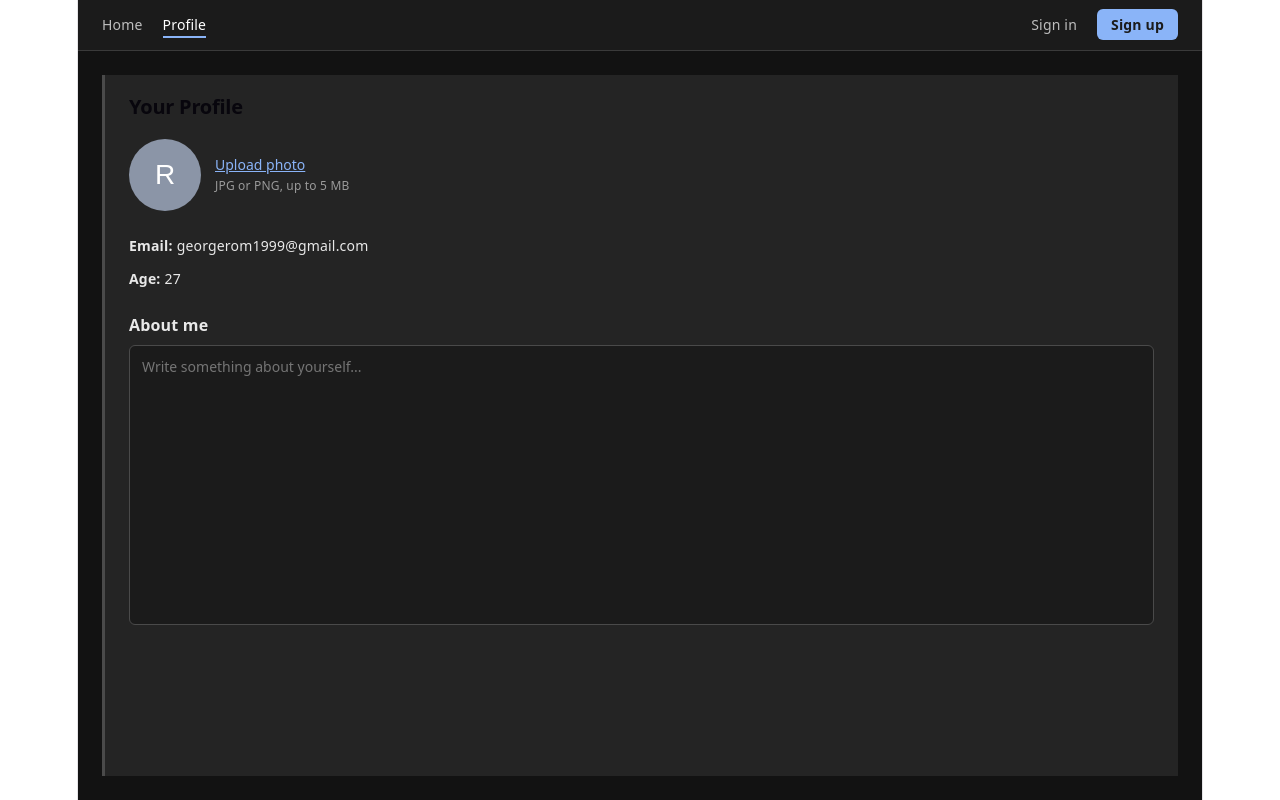
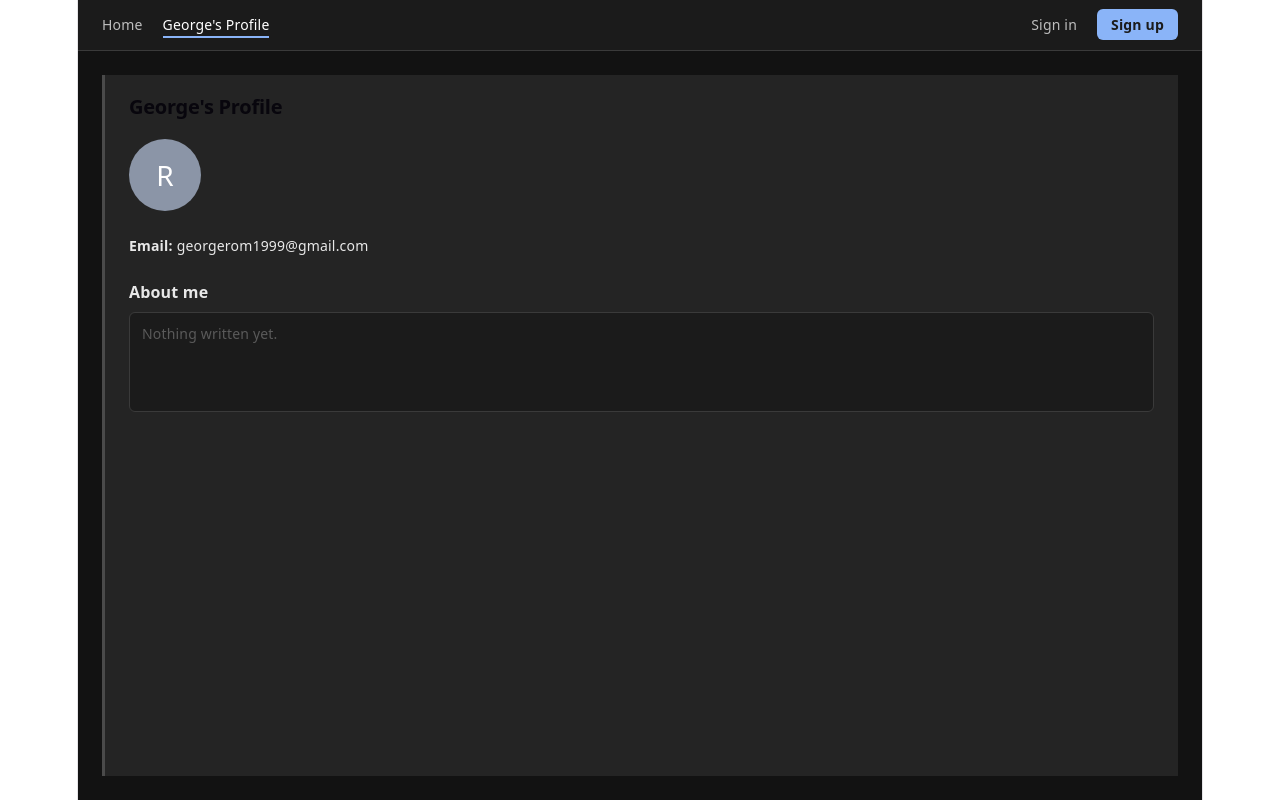
Before and after one commit to romanosg/SKG_2026_MovieBook_GroupB, a React (Vite) app in the folder MovieBook/client/: page /profile in a window 1280 px wide. Built offline with nearby package versions, Linux system fonts and the light colour scheme.

Commit message:
add dynamic navbar logic, login-register , set up george profile

```diff
--- a/MovieBook/client/src/components/NavBar.jsx
+++ b/MovieBook/client/src/components/NavBar.jsx
@@ -1,5 +1,5 @@
-import React from "react";
-import { NavLink } from "react-router-dom";
+import React, { useState, useEffect } from "react";
+import { NavLink, useNavigate } from "react-router-dom";
 
 const styles = {
   bar: {
@@ -30,6 +30,25 @@ const styles = {
     textDecoration: "none",
     fontWeight: 600,
   },
+  logOut: {
+    color: "#e5534b",
+    background: "transparent",
+    border: "1px solid #e5534b",
+    padding: "6px 14px",
+    borderRadius: 6,
+    fontWeight: 600,
+    cursor: "pointer",
+    fontSize: 14,
+    fontFamily: "system-ui, -apple-system, Segoe UI, Roboto, sans-serif",
+  },
+  emailDisplay: {
+    color: "#8ab4f8",
+    fontSize: 13,
+    maxWidth: 200,
+    overflow: "hidden",
+    textOverflow: "ellipsis",
+    whiteSpace: "nowrap",
+  },
 };
 
 // NavLink tells us whether the link matches the current URL
@@ -41,6 +60,39 @@ const linkStyle = ({ isActive }) => ({
 });
 
 export default function NavBar() {
+  const navigate = useNavigate();
+
+  // diabazoume ton xristi apo localStorage
+  const [user, setUser] = useState(() => {
+    try {
+      return JSON.parse(localStorage.getItem("user"));
+    } catch {
+      return null;
+    }
+  });
+
+  // akoume authChange, navbar ananeonete xwris reload
+  useEffect(() => {
+    const handleAuth = () => {
+      try {
+        setUser(JSON.parse(localStorage.getItem("user")));
+      } catch {
+        setUser(null);
+      }
+    };
+    window.addEventListener("authChange", handleAuth);
+    return () => window.removeEventListener("authChange", handleAuth);
+  }, []);
+
+  const handleLogout = () => {
+    // svhnoume token + user
+    localStorage.removeItem("token");
+    localStorage.removeItem("user");
+    // stelnei authChange gia navbar
+    window.dispatchEvent(new Event("authChange"));
+    navigate("/");
+  };
+
   return (
     <nav style={styles.bar} aria-label="Main navigation">
       <ul style={styles.group}>
@@ -51,12 +103,27 @@ export default function NavBar() {
         </li>
         <li>
           <NavLink to="/profile" style={linkStyle}>
-            Profile
+            George's Profile
           </NavLink>
         </li>
       </ul>
 
       <ul style={styles.group}>
+        {user ? (
+          // sindedemenos: email + logout
+          <>
+            <li>
+              <span style={styles.emailDisplay}>{user.email}</span>
+            </li>
+            <li>
+              <button style={styles.logOut} onClick={handleLogout}>
+                Log out
+              </button>
+            </li>
+          </>
+        ) : (
+          // mh sindedemenos: sign in + sign up
+          <>
             <li>
               <NavLink to="/sign-in" style={linkStyle}>
                 Sign in
@@ -67,6 +134,8 @@ export default function NavBar() {
                 Sign up
               </NavLink>
             </li>
+          </>
+        )}
       </ul>
     </nav>
   );
--- a/MovieBook/client/src/components/Profile.jsx
+++ b/MovieBook/client/src/components/Profile.jsx
@@ -41,11 +41,18 @@ const styles = {
     overflow: "hidden",
     flexShrink: 0,
   },
-  avatarImg: {
-    width: "100%",
-    height: "100%",
-    objectFit: "cover",
-    display: "block",
+  avatarStatic: {
+    width: 72,
+    height: 72,
+    borderRadius: "50%",
+    background: "#8b95a7",
+    color: "#fff",
+    display: "flex",
+    alignItems: "center",
+    justifyContent: "center",
+    fontSize: 28,
+    overflow: "hidden",
+    flexShrink: 0,
   },
   linkButton: {
     background: "none",
@@ -75,6 +82,19 @@ const styles = {
     overflow: "hidden",
     tabSize: 4,
   },
+  aboutReadOnly: {
+    display: "block",
+    width: "100%",
+    minHeight: 100,
+    boxSizing: "border-box",
+    background: "#1b1b1b",
+    color: "#9a9a9a",
+    border: "1px solid #3a3a3a",
+    borderRadius: 6,
+    padding: "10px 12px",
+    font: "inherit",
+    lineHeight: 1.5,
+  },
   label: { fontWeight: 700, marginRight: 4 },
 };
 
@@ -83,9 +103,10 @@ const MAX_SIZE_MB = 5;
 export default function Profile({
   name = "Original",
   email = "originalemail@gmail.com",
-  age = 44,
+  age = null,
   avatarUrl = "",
   about: initialAbout = "",
+  canEdit = false,        // neo prop: an false, read-only mode
   onAboutChange, // optional: called with the new About me text
   onPhotoChange, // optional: called with the new photo as a data URL
 }) {
@@ -108,6 +129,7 @@ export default function Profile({
     window.addEventListener("resize", fitAbout);
     return () => window.removeEventListener("resize", fitAbout);
   }, []);
+
   const [error, setError] = useState("");
   const inputRef = useRef(null);
 
@@ -156,9 +178,11 @@ export default function Profile({
 
   return (
     <section style={styles.card}>
-      <h2 style={styles.heading}>Your Profile</h2>
+      <h2 style={styles.heading}>George's Profile</h2>
 
       <div style={styles.photoRow}>
+        {/* canEdit=true: avatar einai koumpi, canEdit=false: aplo div */}
+        {canEdit ? (
           <button
             type="button"
             style={styles.avatar}
@@ -166,12 +190,23 @@ export default function Profile({
             aria-label="Change profile photo"
           >
             {photo ? (
-            <img src={photo} alt={`${name}'s photo`} style={styles.avatarImg} />
+              <img src={photo} alt={`${name}'s photo`} style={{ width: "100%", height: "100%", objectFit: "cover" }} />
             ) : (
               initial
             )}
           </button>
+        ) : (
+          <div style={styles.avatarStatic}>
+            {photo ? (
+              <img src={photo} alt={`${name}'s photo`} style={{ width: "100%", height: "100%", objectFit: "cover" }} />
+            ) : (
+              initial
+            )}
+          </div>
+        )}
 
+        {/* 'Change photo' mono an canEdit=true */}
+        {canEdit && (
           <div>
             <button
               type="button"
@@ -184,6 +219,7 @@ export default function Profile({
               {error ? <span style={{ color: "#ff8a80" }}>{error}</span> : "JPG or PNG, up to 5 MB"}
             </div>
           </div>
+        )}
 
         <input
           ref={inputRef}
@@ -198,12 +234,18 @@ export default function Profile({
         <span style={styles.label}>Email:</span>
         {email}
       </p>
+      {/* ilikia mono an exoume timi */}
+      {age !== null && (
         <p style={styles.row}>
           <span style={styles.label}>Age:</span>
           {age}
         </p>
+      )}
 
       <h3 style={styles.aboutHeading}>About me</h3>
+
+      {/* canEdit=true: textarea, canEdit=false: read-only div */}
+      {canEdit ? (
         <textarea
           ref={aboutRef}
           style={styles.aboutInput}
@@ -213,6 +255,11 @@ export default function Profile({
           onChange={(e) => updateAbout(e.target.value)}
           onKeyDown={handleAboutKeyDown}
         />
+      ) : (
+        <div style={styles.aboutReadOnly}>
+          {about || <span style={{ color: "#5a5a5a" }}>Nothing written yet.</span>}
+        </div>
+      )}
     </section>
   );
 }
--- a/MovieBook/client/src/pages/ProfilePage.jsx
+++ b/MovieBook/client/src/pages/ProfilePage.jsx
@@ -1,11 +1,62 @@
-import React from "react";
+import React, { useState, useEffect } from "react";
 import Profile from "../components/Profile";
 import formStyles from "./formStyles";
 
+// email tou Giorgiou, mono aftos kanei edit
+const GEORGE_EMAIL = "georgerom1999@gmail.com";
+
+// ypologismos ilikias apo dateOfBirth
+function calculateAge(dateOfBirth) {
+  const today = new Date();
+  const birth = new Date(dateOfBirth);
+  let age = today.getFullYear() - birth.getFullYear();
+  const monthDiff = today.getMonth() - birth.getMonth();
+  // an den exei perasei ta genethlia fetos, -1
+  if (monthDiff < 0 || (monthDiff === 0 && today.getDate() < birth.getDate())) {
+    age--;
+  }
+  return age;
+}
+
 export default function ProfilePage() {
+  // diabazoume loggedUser apo localStorage
+  const [loggedUser, setLoggedUser] = useState(() => {
+    try {
+      return JSON.parse(localStorage.getItem("user"));
+    } catch {
+      return null;
+    }
+  });
+
+  // akoume login/logout alages
+  useEffect(() => {
+    const handleAuth = () => {
+      try {
+        setLoggedUser(JSON.parse(localStorage.getItem("user")));
+      } catch {
+        setLoggedUser(null);
+      }
+    };
+    window.addEventListener("authChange", handleAuth);
+    return () => window.removeEventListener("authChange", handleAuth);
+  }, []);
+
+  // mono o Giorgos mporei na kanei edit
+  const isGeorge = loggedUser?.email === GEORGE_EMAIL;
+
+  // an einai o Giorgos, ypologizoume ilikia, alliws null
+  const age = isGeorge && loggedUser?.dateOfBirth
+    ? calculateAge(loggedUser.dateOfBirth)
+    : null;
+
   return (
     <main style={{ ...formStyles.page, flex: 1, display: "flex" }}>
-      <Profile name="Romanos Georgios" email="georgerom1999@gmail.com" age={27}/>
+      <Profile
+        name="Romanos Georgios"
+        email={GEORGE_EMAIL}
+        age={age}
+        canEdit={isGeorge}
+      />
     </main>
   );
 }
--- a/MovieBook/client/src/pages/SignInPage.jsx
+++ b/MovieBook/client/src/pages/SignInPage.jsx
@@ -34,8 +34,9 @@ export default function SignInPage() {
   const [password, setPassword] = useState("");
   const [showPassword, setShowPassword] = useState(false);
   const [error, setError] = useState("");
+  const [loading, setLoading] = useState(false);
 
-  const handleSubmit = (e) => {
+  const handleSubmit = async (e) => {
     e.preventDefault();
 
     // Empty or not meeting the sign-up criteria: clear both fields
@@ -46,9 +47,35 @@ export default function SignInPage() {
       return;
     }
 
-    // TODO: check { email, password } against your backend
-    console.log("Sign in:", { email, password });
-    navigate("/"); // go to the homepage
+    setLoading(true);
+    setError("");
+
+    try {
+      // stilvoume email + password sto backend
+      const response = await fetch("http://localhost:3000/api/auth/login", {
+        method: "POST",
+        headers: { "Content-Type": "application/json" },
+        body: JSON.stringify({ email, password }),
+      });
+
+      const data = await response.json();
+
+      if (!response.ok) {
+        setError(data.message || "Login failed. Please try again.");
+        setPassword("");
+        return;
+      }
+
+      // apothikevoume token + user sto localStorage
+      localStorage.setItem("token", data.token);
+      localStorage.setItem("user", JSON.stringify(data.user));
+      window.dispatchEvent(new Event("authChange"));
+      navigate("/");
+    } catch (err) {
+      setError("Could not connect to the server. Please try again.");
+    } finally {
+      setLoading(false);
+    }
   };
 
   return (
@@ -101,8 +128,8 @@ export default function SignInPage() {
 
         {error && <span style={formStyles.error}>{error}</span>}
 
-        <button style={formStyles.button} type="submit">
-          Sign in
+        <button style={formStyles.button} type="submit" disabled={loading}>
+          {loading ? "Signing in..." : "Sign in"}
         </button>
 
         <div style={styles.forgotRow}>
```
Also changed, not shown: MovieBook/client/src/pages/SignUpPage.jsx (+35 -7 lines). Lines whose indentation alone changed are shown as unchanged.
